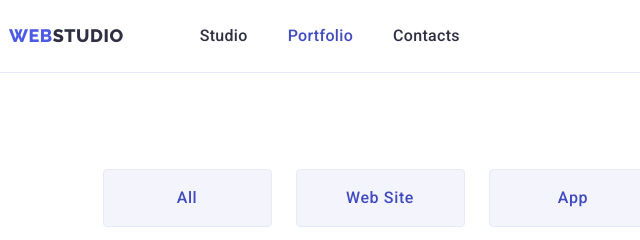
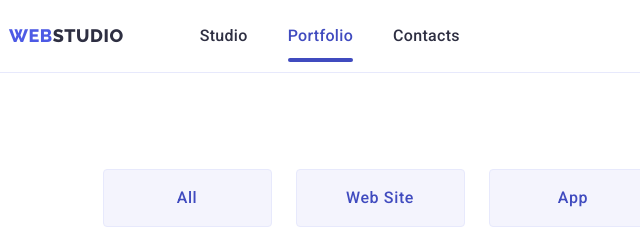
Before and after one commit to IvashkaVIP/goit-markup-hw-05, a plain HTML site: page portfolio.html in a window 1280 px wide. Shown: the top 240 px of the page, 67-707 px from the left. Drawn offline with nearby package versions, Linux system fonts and the light colour scheme.

Commit message:
header nav полоска

```diff
--- a/css/styles.css
+++ b/css/styles.css
@@ -124,7 +124,20 @@ body {
 }
 .link.current-page{
   color: var(--active-text-color);
+  position: relative;
 }
+.link.current-page::after{
+  content: "";
+  position: absolute;
+  left: 0;
+  bottom: 10px;
+  width: 100%;
+  height: 4px;
+  border-radius: 2px;
+  background-color: var(--active-text-color);
+}
+
+
 /* ---------------------------Contakts */
 .adress-main {
   margin-left: auto;
```
